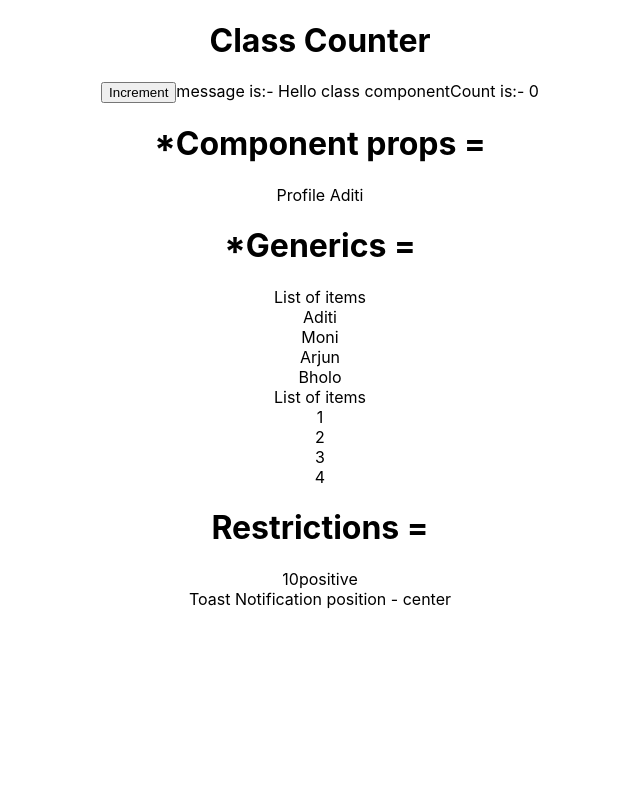
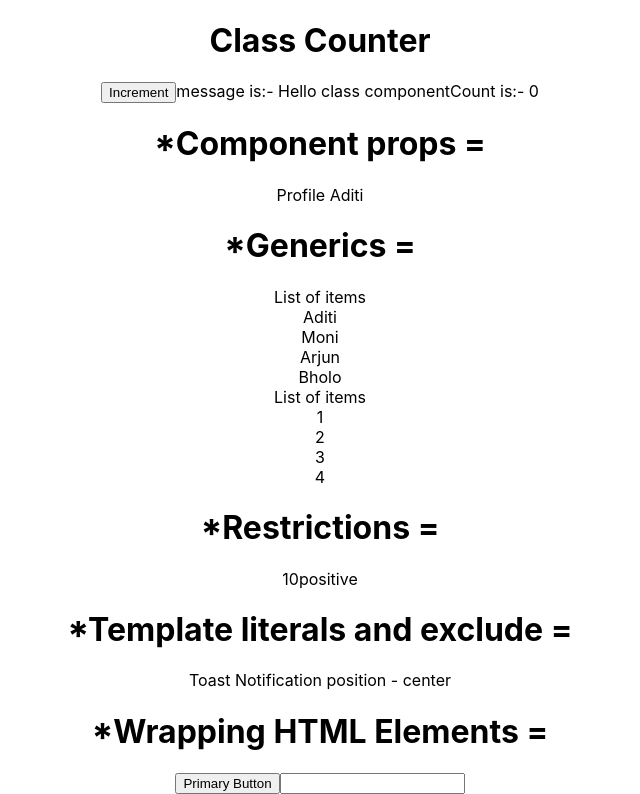
Before and after one commit to aditisolanki71/react-typescript-practice, a React (Create React App) app: page / in a window 1280 px wide. Shown: the part 1724-2518 px from the top of the page, without its empty margins (320-960 px from the left). Before the commit the page ends 2333 px from the top, so only its background shows below. Built offline with nearby package versions, Linux system fonts and the light colour scheme.

Commit message:
Wrap HTML Elements

```diff
--- a/src/App.tsx
+++ b/src/App.tsx
@@ -15,6 +15,8 @@ import Profile from './components/auth/Profile';
 import List from './components/Generics/List';
 import RandomNumber from './components/RandomNumber/RandomNumber';
 import Toast from './components/templateliterals/Toast';
+import CustomButton from './components/html/CustomButton';
+import CustomInput from './components/html/CustomInput';
 function App() {
   const personObject = {
     first: "Adi",
@@ -70,9 +72,20 @@ function App() {
         onClick={(item) => console.log(item)}
       />
 
-      <h1>Restrictions = </h1>
+      <h1>*Restrictions = </h1>
       <RandomNumber value={10} isPositive/>
+
+      <h1>*Template literals and exclude = </h1>
       <Toast position="center"/>
+
+      <h1>*Wrapping HTML Elements = </h1>
+      <CustomButton variant="primary" onClick={() => console.log("clicked")}>
+        {/* restrict
+        <div>hello</div>
+         */}
+        Primary Button
+      </CustomButton>
+      <CustomInput />
     </div>
   );
 }
--- /dev/null
+++ b/src/components/html/CustomButton.tsx
@@ -0,0 +1,10 @@
+type ButtonProps = {
+   variant: 'primary' | 'secondary',
+   children: string
+} & Omit<React.ComponentProps<'button'>, 'children'>
+const CustomButton = ({variant, children, ...rest} : ButtonProps) => {
+   return (
+      <button className={`class-with-${variant}`} {...rest}>{children}</button>
+   )
+}
+export default CustomButton;
--- /dev/null
+++ b/src/components/html/CustomInput.tsx
@@ -0,0 +1,7 @@
+type InputProps = React.ComponentProps<'input'>
+const CustomInput= (props : InputProps) => {
+   return (
+     <input {...props}/>
+   )
+}
+export default CustomInput;
```
